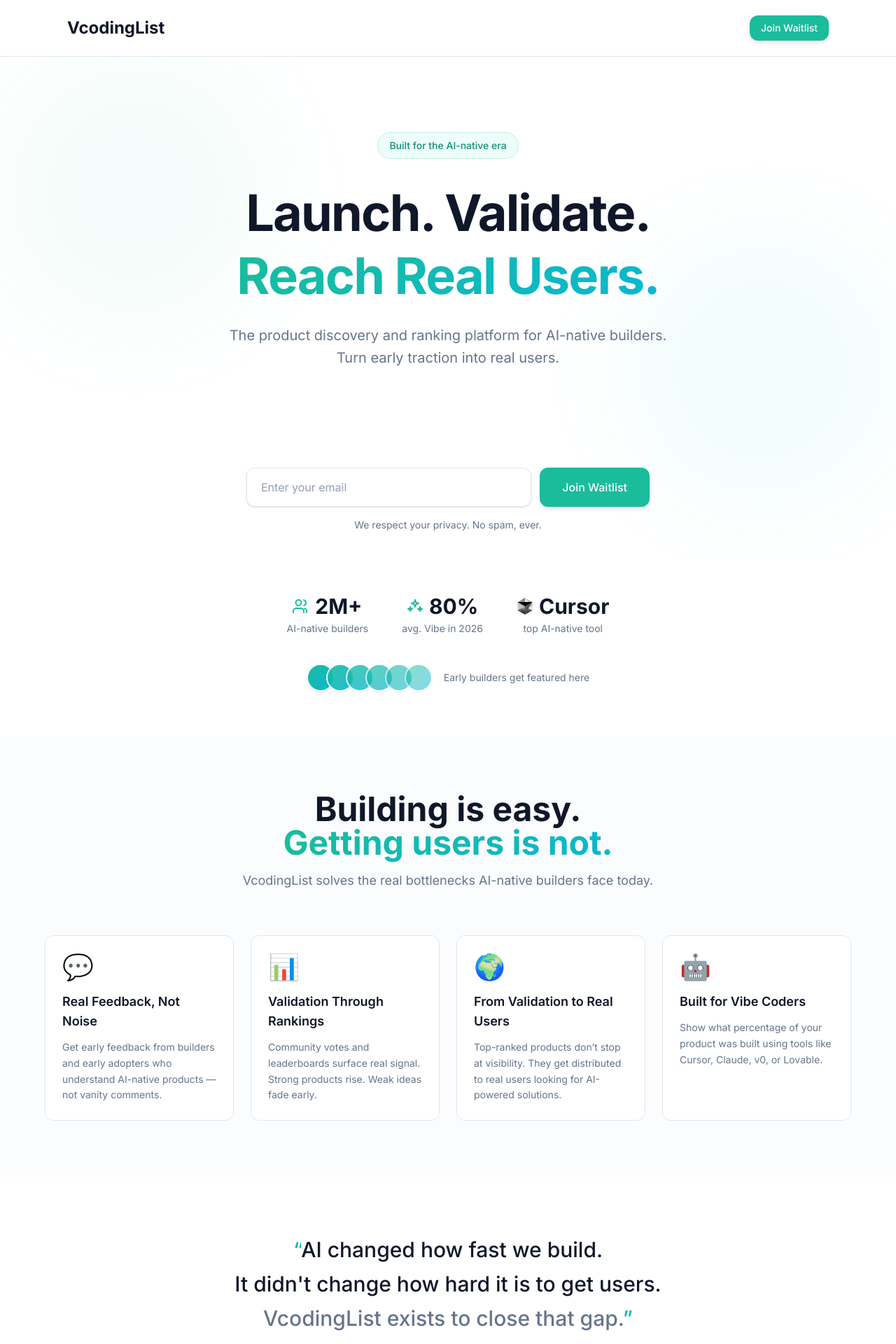
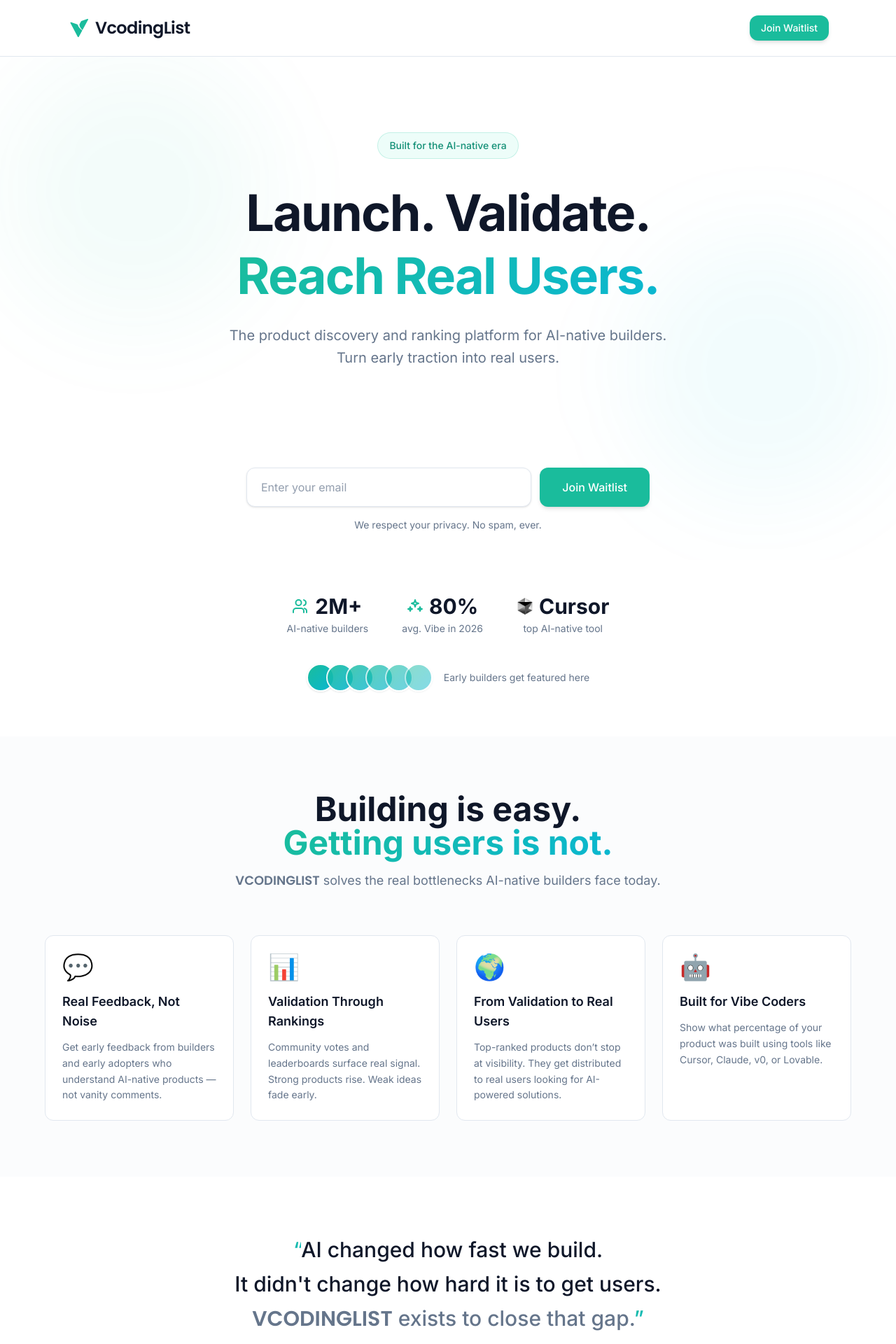
Before and after one commit to Alexwtlf/vcodinglist, a Next.js app: page / in a window 1280 px wide. Shown: the top 1920 px of the page at 70% size. Built offline with nearby package versions, Linux system fonts and the light colour scheme; no server answers.

Commit message:
added logo and fonts

```diff
--- a/src/app/globals.css
+++ b/src/app/globals.css
@@ -103,6 +103,12 @@
     );
   }
 
+  .font-brand {
+    font-family: var(--font-brand), ui-sans-serif, system-ui, -apple-system, "Segoe UI", Roboto,
+      "Helvetica Neue", Arial, "Noto Sans", "Liberation Sans", sans-serif;
+    font-weight: 700;
+  }
+
   .gradient-text {
     background: linear-gradient(
       135deg,
--- a/src/app/layout.tsx
+++ b/src/app/layout.tsx
@@ -1,5 +1,5 @@
 import type { Metadata } from "next";
-import { Inter } from "next/font/google";
+import { Inter, Poppins } from "next/font/google";
 import "./globals.css";
 import { ScrollManager } from "@/components/ScrollManager";
 import { Analytics } from "@vercel/analytics/react";
@@ -7,6 +7,13 @@
 const inter = Inter({
   subsets: ["latin"],
   display: "swap",
+});
+
+const poppins = Poppins({
+  subsets: ["latin"],
+  weight: ["600"],
+  display: "swap",
+  variable: "--font-brand",
 });
 
 const siteUrl =
@@ -50,7 +57,7 @@
 }>) {
   return (
     <html lang="en">
-        <body className={`${inter.className} min-h-dvh`}>
+      <body className={`${inter.className} ${poppins.variable} min-h-dvh`}>
         <ScrollManager />
         {children}
         <Analytics />
--- /dev/null
+++ b/src/components/branding/Logo.tsx
@@ -0,0 +1,21 @@
+import Image from "next/image";
+
+type LogoProps = {
+  size?: number;
+  className?: string;
+  alt?: string;
+  priority?: boolean;
+};
+
+export function Logo({ size = 28, className, alt = "VcodingList", priority }: LogoProps) {
+  return (
+    <Image
+      src="/vcodinglist-logo.svg"
+      alt={alt}
+      width={size}
+      height={size}
+      priority={priority}
+      className={["shrink-0", className].filter(Boolean).join(" ")}
+    />
+  );
+}
--- a/src/components/landing/Footer.tsx
+++ b/src/components/landing/Footer.tsx
@@ -46,7 +46,8 @@
         </div>
 
         <p className="mt-8 text-xs text-muted-foreground">
-          © {new Date().getFullYear()} VcodingList. All rights reserved.
+          © {new Date().getFullYear()} <span className="font-brand">VCODINGLIST</span>. All rights
+          reserved.
         </p>
       </div>
     </footer>
--- a/src/components/landing/Header.tsx
+++ b/src/components/landing/Header.tsx
@@ -1,6 +1,7 @@
 "use client";
 
 import type { MouseEvent } from "react";
+import { Logo } from "@/components/branding/Logo";
 
 export function Header() {
   const scrollToId = (e: MouseEvent<HTMLAnchorElement>, id: string) => {
@@ -25,10 +26,11 @@
       <div className="mx-auto flex h-20 max-w-6xl items-center justify-between px-4 sm:px-6 lg:px-8">
         <a
           href="#top"
-          className="text-xl font-bold text-foreground sm:text-2xl"
+          className="inline-flex items-center gap-2 text-xl text-foreground sm:text-2xl"
           onClick={(e) => scrollToId(e, "top")}
         >
-          VcodingList
+          <Logo size={32} priority className="h-[32px] w-[32px]" />
+          <span className="font-brand font-bold tracking-tight">VcodingList</span>
         </a>
         <a
           href="#waitlist-email"
--- a/src/components/landing/Quote.tsx
+++ b/src/components/landing/Quote.tsx
@@ -9,7 +9,7 @@
           It didn&apos;t change how hard it is to get users.
           <br />
           <span className="text-muted-foreground">
-            VcodingList exists to close that gap.
+            <span className="font-brand">VCODINGLIST</span> exists to close that gap.
           </span>
           <span className="gradient-text">&rdquo;</span>
         </blockquote>
--- a/src/components/landing/ValueProps.tsx
+++ b/src/components/landing/ValueProps.tsx
@@ -32,7 +32,8 @@
           <span className="gradient-text">Getting users is not.</span>
         </h2>
         <p className="mx-auto mt-4 max-w-2xl text-lg text-muted-foreground">
-          VcodingList solves the real bottlenecks AI-native builders face today.
+          <span className="font-brand">VCODINGLIST</span> solves the real bottlenecks AI-native
+          builders face today.
         </p>
       </div>
 
```
Also changed, not shown: public/vcodinglist-logo.svg (added).
